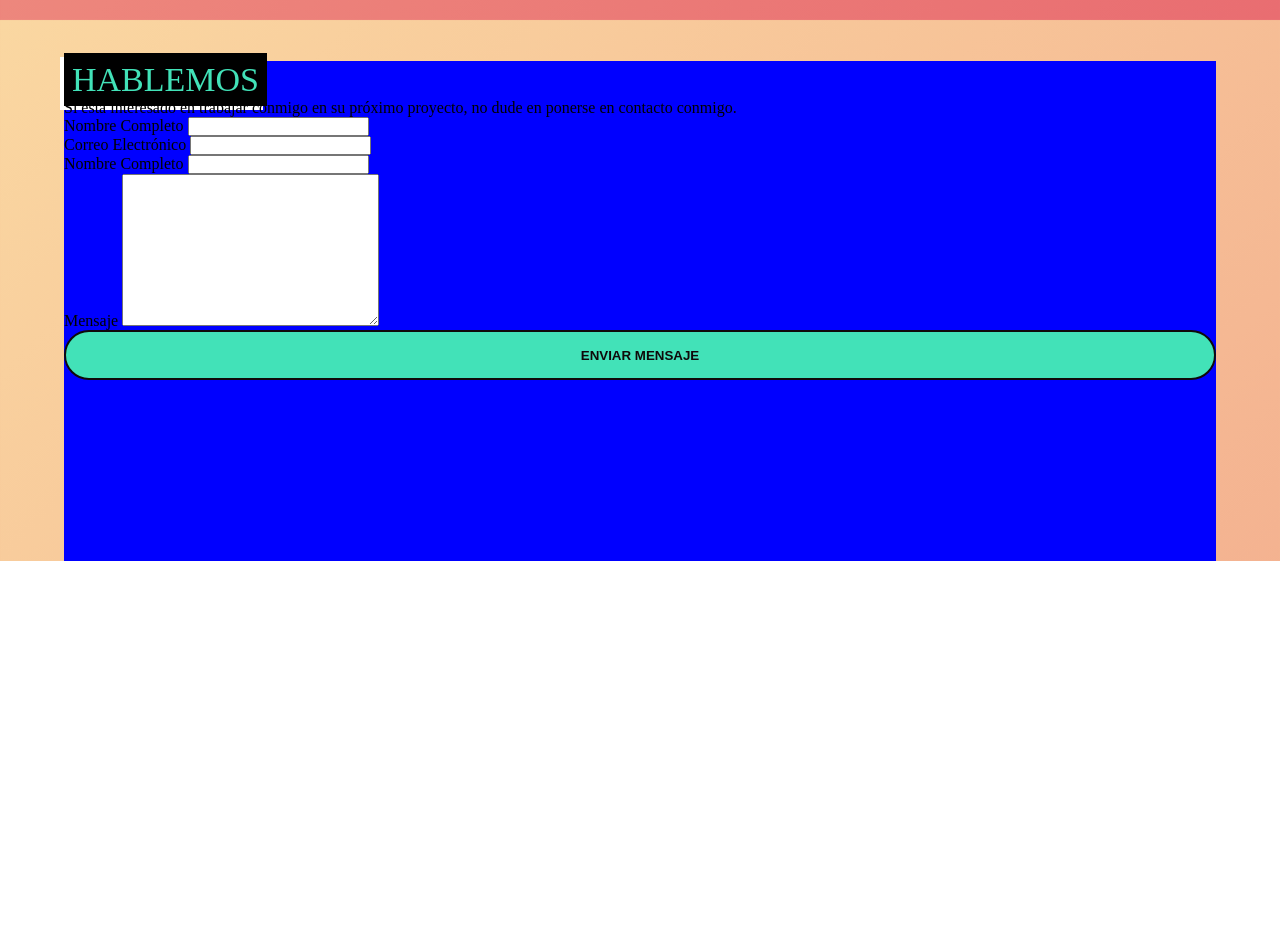
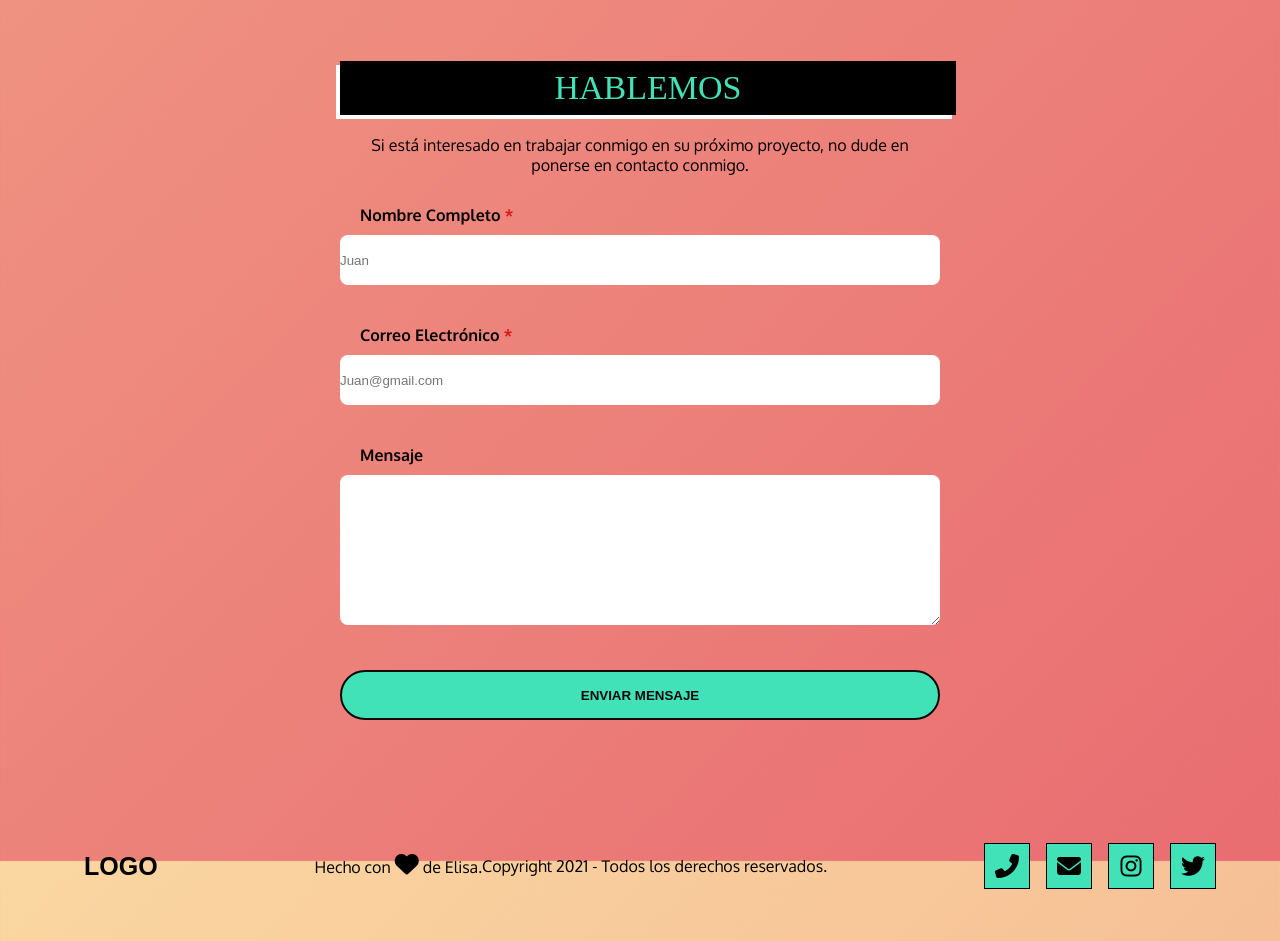
Before and after one commit to soysergiogonza/portafolio-elisa, a plain HTML site: page index.html in a window 1280 px wide. Shown: the part 3980-4921 px from the top of the page. Before the commit the page ends 4541 px from the top, so only its background shows below. Drawn offline with Linux system fonts and the light colour scheme.

Commit message:
Se crean todas las secciones y se termina proyecto

```diff
--- a/css/contact.css
+++ b/css/contact.css
@@ -1,6 +1,55 @@
 .contact {
-  background-color: blue;
+  /*background-color: blue;*/
   width: 100%;
   height: 500px;
   margin: 150px auto;
+  display: flex;
+  flex-direction: column;
+  align-items: flex-start;
+  gap: 20px;
 }
+.contact p {
+  font-family: var(--family-second);
+}
+form {
+  display: flex;
+  flex-direction: column;
+  gap: 30px;
+  width: 100%;
+  justify-content: center;
+}
+form div {
+  line-height:40px;
+}
+label {
+  font-family: var(--family-second);
+  font-weight: 700;
+  display: block;
+  margin-left: 20px;
+}
+label span {
+  color: #da1414;
+}
+
+input,
+textarea {
+  width: 100%;
+  height: 50px;
+  border-radius: 8px;
+  border: none;
+}
+textarea {
+  height: initial;
+}
+@media screen and (min-width: 64rem) {
+  .contact {
+    width: 600px;
+  }
+  .contact p {
+    text-align: center;
+  }
+  .full-width {
+    width: 100%;
+    text-align: center;
+  }
+}
--- /dev/null
+++ b/css/footer.css
@@ -0,0 +1,62 @@
+footer {
+  width: 100vw;
+  /*background-color: red;*/
+  height: 150px;
+  top: 80px;
+  position: relative;
+  bottom: 0;
+  display: flex;
+  justify-content: center;
+  flex-direction: column;
+  align-items: center;
+  gap: 20px;
+}
+footer .logo {
+  display: none;
+}
+.social {
+  display: flex;
+  gap: 16px;
+}
+.social .social-box {
+  background-color: var(--bg-btn);
+  width: 44px;
+  height: 44px;
+  display: flex;
+  justify-content: center;
+  align-items: center;
+  border: 1px solid #000;
+  font-size: 24px;
+}
+
+footer i {
+  font-size: 24px;
+}
+
+.made-right {
+  width: 100%;
+  display: flex;
+  flex-direction: column;
+  align-items: center;
+  /*background-color: blue;*/
+  line-height: 26px;
+}
+.made-right p {
+  font-family: var(--family-second);
+}
+@media screen and (min-width: 64rem) {
+  footer {
+    flex-direction: row;
+    justify-content: space-between;
+  }
+  footer .logo {
+    display: block;
+  }
+  .social {
+    order: 1;
+  }
+  .made-right {
+    flex-direction: row;
+    justify-content: center;
+  }
+}
--- a/css/hero.css
+++ b/css/hero.css
@@ -4,7 +4,6 @@
   justify-content: center;
   align-items: flex-start;
   flex-direction: column;
-  /*background-color: red;*/
   margin: 0 auto;
 }
 .hero .imagen {
--- a/css/index.css
+++ b/css/index.css
@@ -6,6 +6,7 @@
 @import "tittle.css";
 @import "comments.css";
 @import "contact.css";
+@import "footer.css";
 
 @import url("https://fonts.googleapis.com/css2?family=Oxygen:wght@400;700&display=swap");
 @import url("https://fonts.googleapis.com/css2?family=Oxygen:wght@400;700&display=swap");
@@ -30,9 +31,12 @@
   width: 90vw;
   margin: 0 auto;
 }
-
+html {
+  height: auto;
+}
 body {
+  /*height: calc(100%+100px);*/
   background: var(--bg-color);
-  width: 100vw;
-  height: 500vh;
+  min-block-size: 100vh;
+  /*position: relative;*/
 }
--- a/index.html
+++ b/index.html
@@ -130,23 +130,23 @@
         <p>MARCO CORTEZ / NETNET</p>
       </section>
       <section class="contact">
-        <a class="tittle uppercase">hablemos</a>
+        <a class="tittle uppercase full-width">hablemos</a>
         <p>
           Si está interesado en trabajar conmigo en su próximo proyecto, no dude
           en ponerse en contacto conmigo.
         </p>
         <form action="">
           <div>
-            <label for="">Nombre Completo</label>
-            <input type="text" />
+            <label for=""
+              >Nombre Completo <span>*</span></label
+            >
+            <input type="text"placeholder="Juan" />
           </div>
           <div>
-            <label for="">Correo Electrónico</label>
-            <input type="text" />
-          </div>
-          <div>
-            <label for="">Nombre Completo</label>
-            <input type="text" />
+            <label for="" placeholder="Juan@gmail.com"
+              >Correo Electrónico <span>*</span></label
+            >
+            <input type="text"placeholder="Juan@gmail.com"/>
           </div>
           <div>
             <label for="">Mensaje</label>
@@ -156,6 +156,19 @@
         </form>
       </section>
     </main>
+    <footer class="container">
+      <a href="index.html" class="logo">logo</a>
+      <article class="social">
+        <i class="fas fa-phone-alt social-box"></i>
+        <i class="fas fa-envelope social-box"></i>
+        <i class="fab fa-instagram social-box"></i>
+        <i class="fab fa-twitter social-box"></i>
+      </article>
+      <article class="made-right">
+        <p>Hecho con <i class="fas fa-heart"></i> de Elisa. </p>
+        <p>Copyright 2021 - Todos los derechos reservados.</p>
+      </article>
+    </footer>
     <script
       src="https://kit.fontawesome.com/0b3eb0d831.js"
       crossorigin="anonymous"
```
